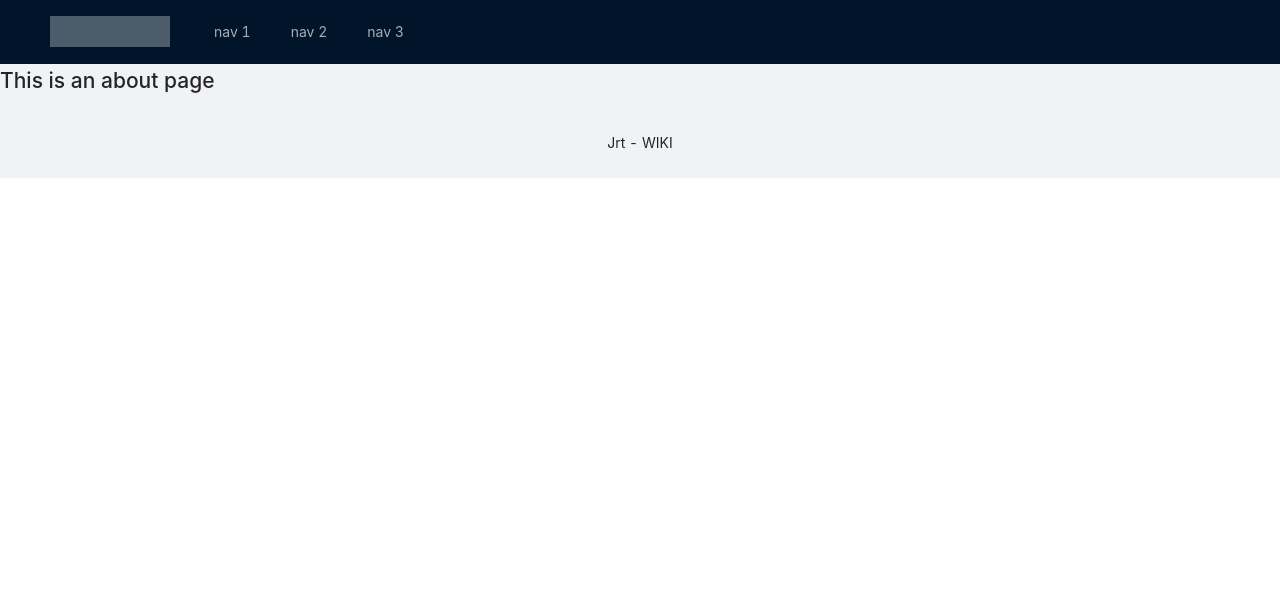
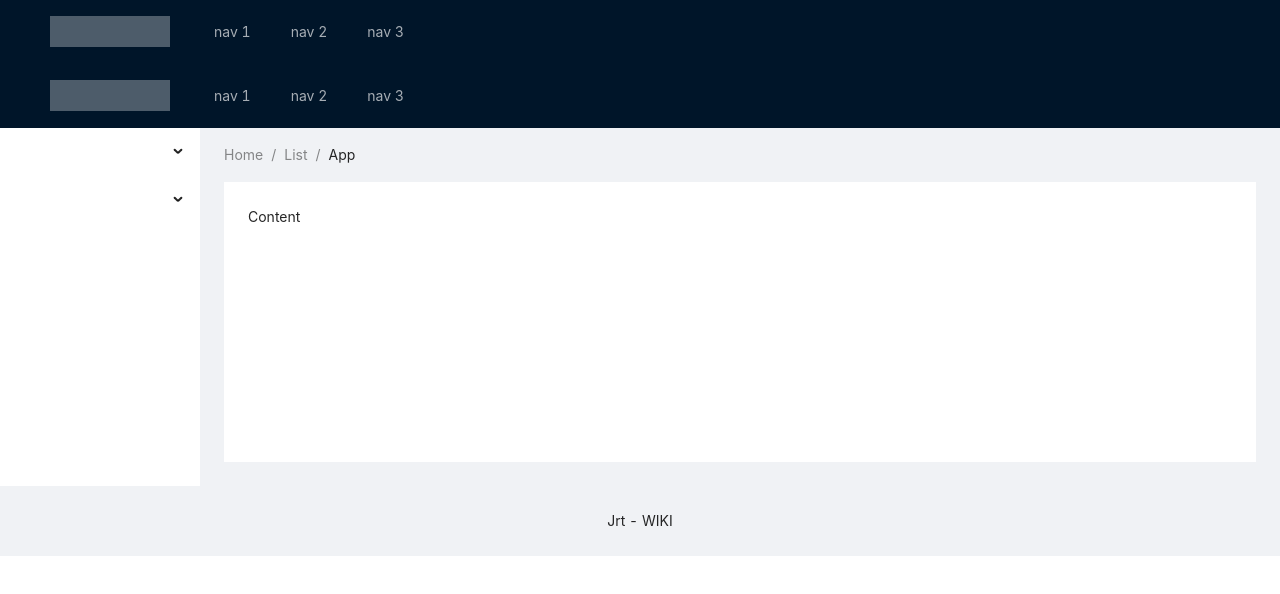
Before and after one commit to jrt-20/wiki, a Vue app in the folder web/: page /about in a window 1280 px wide. Shown: the top 594 px of the page. Built offline with nearby package versions, Linux system fonts and the light colour scheme.

Commit message:
5-1 axios集成

```diff
--- a/web/package.json
+++ b/web/package.json
@@ -9,6 +9,7 @@
   },
   "dependencies": {
     "ant-design-vue": "^2.0.0-rc.3",
+    "axios": "^0.21.0",
     "vue": "^3.0.0",
     "vue-router": "^4.0.0-0",
     "vuex": "^4.0.0-0"
--- a/web/src/App.vue
+++ b/web/src/App.vue
@@ -1,6 +1,5 @@
 <template>
   <a-layout id="components-layout-demo-top-side-2">
-
     <the-header/>
     <router-view/>
     <the-footer/>
@@ -10,11 +9,15 @@
 
 <script lang="ts">
 import { defineComponent } from 'vue';
+
+import {Layout} from 'ant-design-vue';
 import TheHeader from '@/components/the-header.vue';
 import TheFooter from '@/components/the-footer.vue';
 export default defineComponent({
   name: 'app',
   components:{
+    aLayout:Layout,
+    aLayoutContent:Layout.Content,
     TheHeader,
     TheFooter,
   },
--- a/web/src/components/HelloWorld.vue
+++ /dev/null
@@ -1,62 +0,0 @@
-<template>
-  <div class="hello">
-    <h1>{{ msg }}</h1>
-    <p>
-      For a guide and recipes on how to configure / customize this project,<br>
-      check out the
-      <a href="https://cli.vuejs.org" target="_blank" rel="noopener">vue-cli documentation</a>.
-    </p>
-    <h3>Installed CLI Plugins</h3>
-    <ul>
-      <li><a href="https://github.com/vuejs/vue-cli/tree/dev/packages/%40vue/cli-plugin-router" target="_blank" rel="noopener">router</a></li>
-      <li><a href="https://github.com/vuejs/vue-cli/tree/dev/packages/%40vue/cli-plugin-vuex" target="_blank" rel="noopener">vuex</a></li>
-      <li><a href="https://github.com/vuejs/vue-cli/tree/dev/packages/%40vue/cli-plugin-eslint" target="_blank" rel="noopener">eslint</a></li>
-      <li><a href="https://github.com/vuejs/vue-cli/tree/dev/packages/%40vue/cli-plugin-typescript" target="_blank" rel="noopener">typescript</a></li>
-    </ul>
-    <h3>Essential Links</h3>
-    <ul>
-      <li><a href="https://vuejs.org" target="_blank" rel="noopener">Core Docs</a></li>
-      <li><a href="https://forum.vuejs.org" target="_blank" rel="noopener">Forum</a></li>
-      <li><a href="https://chat.vuejs.org" target="_blank" rel="noopener">Community Chat</a></li>
-      <li><a href="https://twitter.com/vuejs" target="_blank" rel="noopener">Twitter</a></li>
-      <li><a href="https://news.vuejs.org" target="_blank" rel="noopener">News</a></li>
-    </ul>
-    <h3>Ecosystem</h3>
-    <ul>
-      <li><a href="https://router.vuejs.org" target="_blank" rel="noopener">vue-router</a></li>
-      <li><a href="https://vuex.vuejs.org" target="_blank" rel="noopener">vuex</a></li>
-      <li><a href="https://github.com/vuejs/vue-devtools#vue-devtools" target="_blank" rel="noopener">vue-devtools</a></li>
-      <li><a href="https://vue-loader.vuejs.org" target="_blank" rel="noopener">vue-loader</a></li>
-      <li><a href="https://github.com/vuejs/awesome-vue" target="_blank" rel="noopener">awesome-vue</a></li>
-    </ul>
-  </div>
-</template>
-
-<script lang="ts">
-import { defineComponent } from 'vue';
-
-export default defineComponent({
-  name: 'HelloWorld',
-  props: {
-    msg: String,
-  },
-});
-</script>
-
-<!-- Add "scoped" attribute to limit CSS to this component only -->
-<style scoped>
-h3 {
-  margin: 40px 0 0;
-}
-ul {
-  list-style-type: none;
-  padding: 0;
-}
-li {
-  display: inline-block;
-  margin: 0 10px;
-}
-a {
-  color: #42b983;
-}
-</style>
--- a/web/src/main.ts
+++ b/web/src/main.ts
@@ -3,7 +3,7 @@ import App from './App.vue'
 import router from './router'
 import store from './store'
 
-import Antd from 'ant-design-vue'
-import 'ant-design-vue/dist/antd.css'
+import Antd from 'ant-design-vue';
+import 'ant-design-vue/dist/antd.css';
 
-createApp(App).use(store).use(router).use(Antd).mount('#app')
+createApp(App).use(store).use(router).use(Antd).mount('#app');
--- a/web/src/views/About.vue
+++ b/web/src/views/About.vue
@@ -1,5 +1,55 @@
 <template>
-  <div class="about">
-    <h1>This is an about page</h1>
-  </div>
+  <a-layout id="components-layout-demo-top-side-2">
+    <a-layout-header class="header">
+      <div class="logo" />
+      <a-menu
+          theme="dark"
+          mode="horizontal"
+          :default-selected-keys="['2']"
+          :style="{ lineHeight: '64px' }"
+      >
+        <a-menu-item key="1">nav 1</a-menu-item>
+        <a-menu-item key="2">nav 2</a-menu-item>
+        <a-menu-item key="3">nav 3</a-menu-item>
+      </a-menu>
+    </a-layout-header>
+    <a-layout>
+      <a-layout-sider width="200" style="background: #fff">
+        <a-menu
+            mode="inline"
+            :default-selected-keys="['1']"
+            :default-open-keys="['sub1']"
+            :style="{ height: '100%', borderRight: 0 }"
+        >
+          <a-sub-menu key="sub1">
+            <span ><a-icon type="user" />subnav 1</span>
+            <a-menu-item key="1">option1</a-menu-item>
+            <a-menu-item key="2">option2</a-menu-item>
+            <a-menu-item key="3">option3</a-menu-item>
+            <a-menu-item key="4">option4</a-menu-item>
+          </a-sub-menu>
+          <a-sub-menu key="sub2">
+            <span ><a-icon type="laptop" />subnav 2</span>
+            <a-menu-item key="5">option5</a-menu-item>
+            <a-menu-item key="6">option6</a-menu-item>
+            <a-menu-item key="7">option7</a-menu-item>
+            <a-menu-item key="8">option8</a-menu-item>
+          </a-sub-menu>
+        </a-menu>
+      </a-layout-sider>
+      <a-layout style="padding: 0 24px 24px">
+        <a-breadcrumb style="margin: 16px 0">
+          <a-breadcrumb-item>Home</a-breadcrumb-item>
+          <a-breadcrumb-item>List</a-breadcrumb-item>
+          <a-breadcrumb-item>App</a-breadcrumb-item>
+        </a-breadcrumb>
+        <a-layout-content
+            :style="{ background: '#fff', padding: '24px', margin: 0, minHeight: '280px' }"
+        >
+          Content
+        </a-layout-content>
+      </a-layout>
+    </a-layout>
+  </a-layout>
+
 </template>
```
Also changed, not shown: web/src/views/Home.vue (+3 -6 lines), 2 other files (tests, documents, lock files or other folders).
